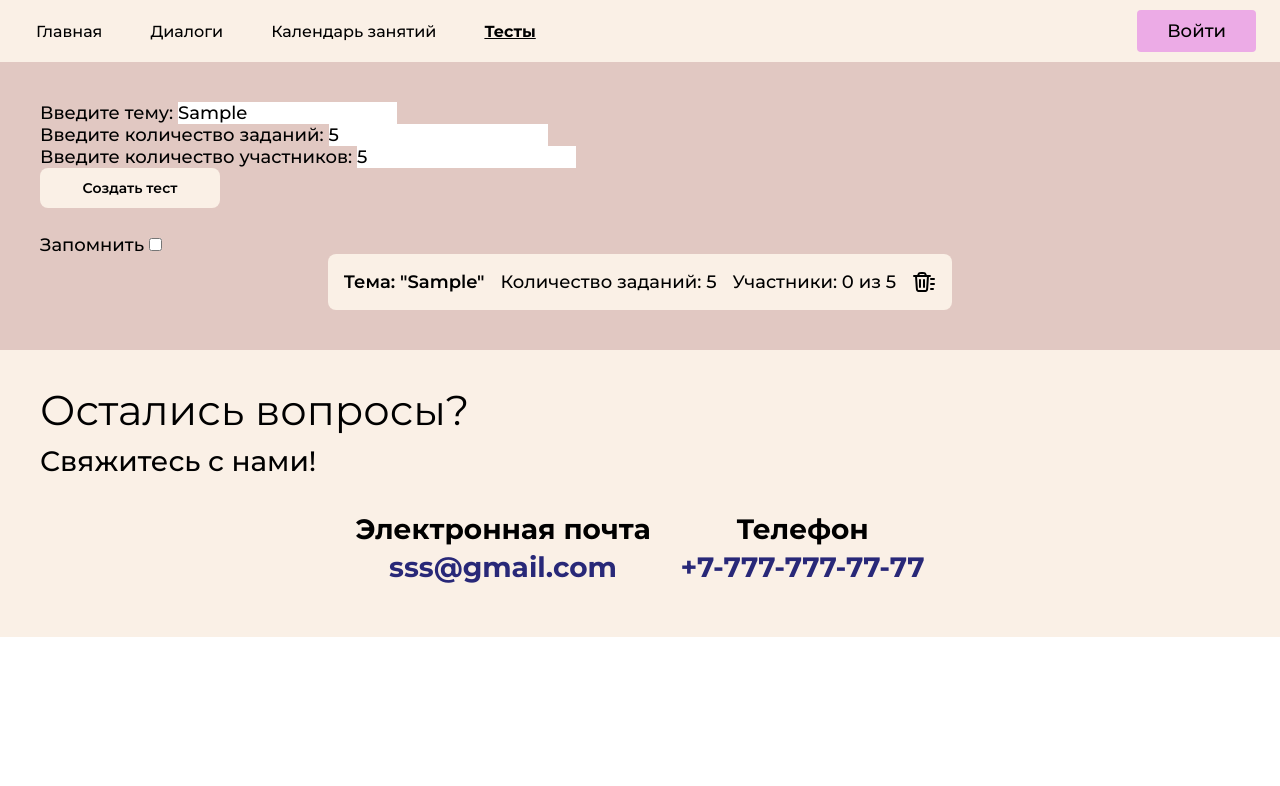
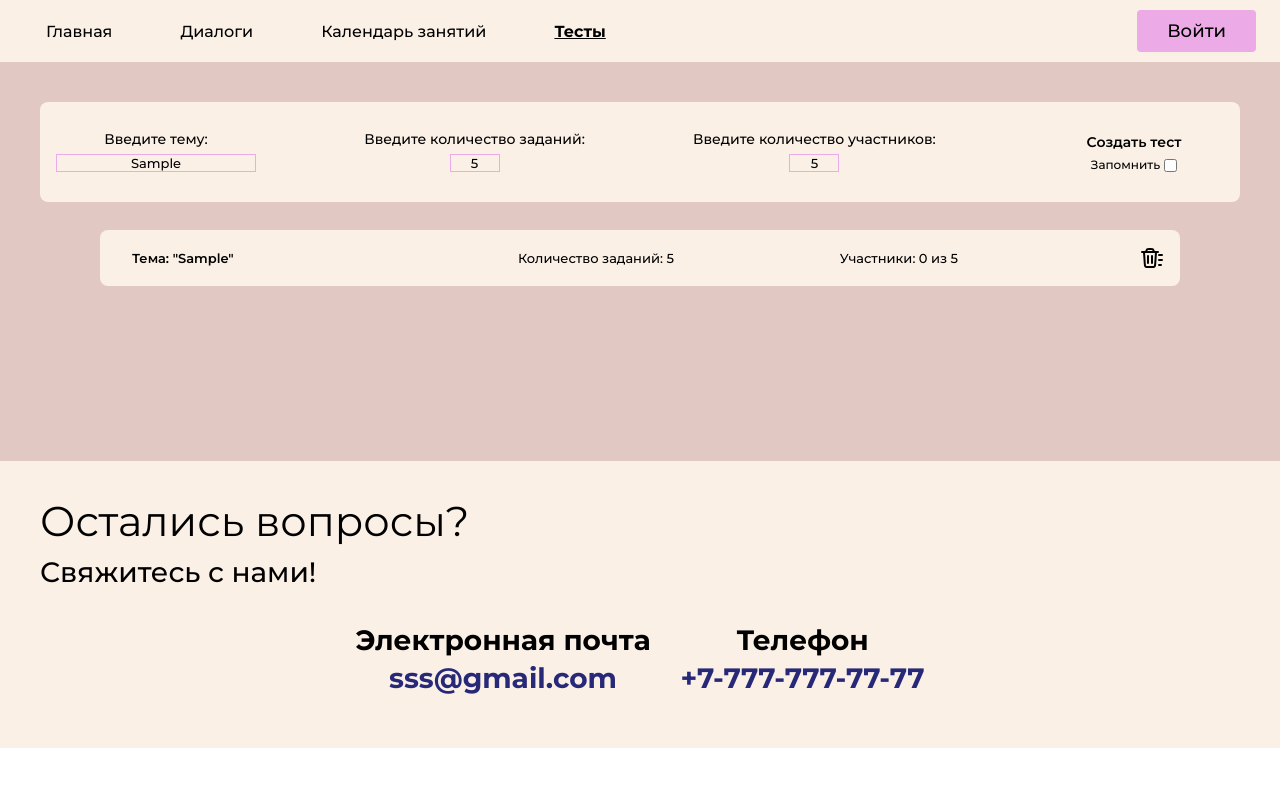
Before and after one commit to nightsea987/TutorMe, a plain HTML site: page tests.html in a window 1280 px wide. Both pictures are taken after typing "Sample", "5", "5" into the empty fields and a click on the button "Создать тест". Drawn offline with Linux system fonts and the light colour scheme; a script that the page names is missing.

Commit message:
Update style.css

```diff
--- a/style.css
+++ b/style.css
@@ -1,4 +1,5 @@
 @charset "UTF-8";
+
 * {
   padding: 0;
   margin: 0;
@@ -16,6 +17,12 @@ footer,
 header,
 aside {
   display: block;
+}
+
+input::-webkit-outer-spin-button,
+input::-webkit-inner-spin-button {
+    -webkit-appearance: none;
+    margin: 0;
 }
 
 html,
@@ -116,6 +123,7 @@ h6 {
     gap: 48px;
     list-style-type: none;
 }
+
 @media (max-width: 768px) {
   .page-list {
     flex-direction: column;
@@ -129,6 +137,7 @@ h6 {
 .page-navigation {
   display: flex;
   align-items: center;
+  width: 100%;
   justify-content: space-between;
   margin: 0;
   padding: 8px 16px;
@@ -137,19 +146,32 @@ h6 {
 .page-navigation-item-link {
     text-decoration: none;
     color: black;
+    padding: 10px;
     font-size: 1rem;
-}
-.page-navigation-item-link:hover {
+
+    &:hover {
         color: #ecabe6;
     }
-.page-navigation-item-link[active] {
+
+    &[active] {
         font-weight: 700;
         text-decoration: underline;
+    }
+}
+
+.auth-button {
+  padding: 10px 30px;
+  background-color: #ecabe6;
+  border: none;
+  cursor: pointer;
+  border-radius: 4px;
+  margin-right: 4px;
 }
 
 .menu__icon {
   display: none;
 }
+
 @media (max-width: 768px) {
   .menu__icon {
     display: block;
@@ -159,6 +181,7 @@ h6 {
     cursor: pointer;
     z-index: 5;
   }
+
   .menu__icon span {
     transition: all 0.3s ease 0s;
     top: calc(50% - 1.5px);
@@ -169,25 +192,31 @@ h6 {
     background-color: #000;
     border-radius: 5px;
   }
+
   .menu__icon span:first-child {
     top: 0;
   }
+
   .menu__icon span:last-child {
     top: auto;
     bottom: 0;
   }
+
   .menu__icon._active span {
     transform: scale(0);
   }
+
   .menu__icon._active span:first-child {
     transform: rotate(-45deg);
     top: calc(50% - 1.5px);
   }
+
   .menu__icon._active span:last-child {
     transform: rotate(45deg);
     bottom: calc(50% - 1.5px);
   }
 }
+
 @media (max-width: 768px) {
   .menu__body {
     position: absolute;
@@ -201,6 +230,7 @@ h6 {
     background-color: #faf0e6;
     transition: top 0.2s;
   }
+
   ._active .menu__body {
     top: 0;
   }
@@ -244,6 +274,7 @@ h6 {
   text-align: center;
   padding: 0 20px;
 }
+
 @media (max-width: 576px) {
   .index-title {
     font-size: 2rem;
@@ -287,6 +318,7 @@ h6 {
   gap: 40px;
   justify-content: space-between;
 }
+
 @media (max-width: 768px) {
   .index-relevance__box {
     flex-direction: column;
@@ -298,6 +330,7 @@ h6 {
   font-size: 2.6rem;
   margin-bottom: 30px;
 }
+
 @media (max-width: 576px) {
   .index-section-title {
     font-size: 1.8rem;
@@ -317,6 +350,7 @@ h6 {
   margin-top: 100px;
   flex-wrap: wrap;
 }
+
 @media (max-width: 480px) {
   .index-features-list {
     gap: 150px;
@@ -390,11 +424,13 @@ h6 {
   /*align-content: start;*/
   grid-auto-flow: row;
 }
+
 .index-specializations-list img {
   width: 100%;
   height: auto;
   border-radius: 25%;
 }
+
 .index-specializations-list :nth-child(odd) img {
   border: 3px solid #faf0e6;
 }
@@ -406,11 +442,13 @@ h6 {
   justify-content: space-around;
   gap: 24px;
 }
+
 @media (max-width: 848px) {
   .dialogues-wrapper {
     flex-direction: column-reverse;
   }
 }
+
 @media (max-width: 480px) {
   .dialogues-wrapper {
     padding: 20px;
@@ -436,7 +474,6 @@ h6 {
   display: flex;
   flex-direction: column;
   gap: 4px;
-  height: -moz-fit-content;
   height: fit-content;
   font-size: 16px;
   border-radius: 8px;
@@ -444,6 +481,7 @@ h6 {
   background-color: #faf0e6;
   min-width: 300px;
 }
+
 .chats-sort span {
   display: flex;
   align-items: center;
@@ -452,13 +490,16 @@ h6 {
   border-radius: 8px;
   padding: 8px;
 }
+
 .chats-sort span:hover {
   cursor: pointer;
   background-color: #e1c8c2;
 }
+
 .chats-sort span[active] {
   background-color: #e1c8c2;
 }
+
 @media (max-width: 848px) {
   .chats-sort {
     align-self: stretch;
@@ -480,18 +521,21 @@ h6 {
   width: 50px;
   height: 50px;
 }
+
 @media (max-width: 576px) {
   .chat img {
     width: 40px;
     height: 40px;
   }
 }
+
 @media (max-width: 576px) {
   .chat {
     padding: 8px;
     gap: 8px;
   }
 }
+
 .chat:hover {
   cursor: pointer;
 }
@@ -501,15 +545,18 @@ h6 {
   flex-direction: column;
   gap: 4px;
 }
+
 .chat-info span {
   white-space: nowrap;
   overflow: hidden;
   text-overflow: ellipsis;
 }
+
 .chat-info span.last {
   white-space: wrap;
   color: #7e7e7e;
 }
+
 @media (max-width: 576px) {
   .chat-info span {
     font-size: 14px;
@@ -520,6 +567,7 @@ h6 {
   margin-left: auto;
   align-self: center;
 }
+
 @media (max-width: 576px) {
   .chat-time {
     font-size: 14px;
@@ -529,12 +577,73 @@ h6 {
 .tests-wrapper {
   display: flex;
   flex-direction: column;
+  min-height: 399px;
   padding: 40px 40px;
   background-color: #e1c8c2;
 }
 
 .tests-container {
   align-self: center;
+  width: 90%;
+}
+
+.create-test-form {
+  display: flex;
+  align-items: center;
+  justify-content: space-between;
+  height: 100px;
+  gap: 28px;
+  background-color: #faf0e6;
+  padding: 16px;
+  border-radius: 8px;
+  margin-bottom: 28px;
+
+  .test-input {
+    display: flex;
+    flex-direction: column;
+    text-align: center;
+    align-items: center;
+    gap: 8px;
+
+    > label {
+      font-size: 14px;
+    }
+
+    > input {
+      text-align: center;
+      margin: 0 auto;
+      background: transparent;
+      font-size: 13px;
+      border: 1px solid #ecabe6;
+
+      &[type='number'] {
+        width: 50px;
+      }
+
+      &[type='text'] {
+        width: 200px;
+      }
+    }
+  }
+
+  :last-child {
+    display: flex;
+    flex-direction: column;
+    align-items: center;
+    gap: 8px;
+
+    .checkbox-button {
+      display: flex;
+      flex-direction: row;
+      justify-content: center;
+      align-items: center;
+      gap: 4px;
+
+      > label {
+        font-size: 12px;
+      }
+    }
+  }
 }
 
 .create-test {
@@ -542,40 +651,65 @@ h6 {
   border: 0;
   vertical-align: middle;
   cursor: pointer;
-  margin: 0 28px 28px auto;
   font-size: 14px;
   font-weight: 600;
-  height: 40px;
   width: 180px;
   background-color: #faf0e6;
 }
 
 .test {
   display: flex;
+  position: relative;
   align-items: center;
   justify-content: space-between;
   min-height: 56px;
-  padding: 8px 16px;
+  padding: 8px 16px 8px 32px;
   background: #faf0e6;
   border-radius: 8px;
-  flex-wrap: wrap;
-  gap: 16px;
-}
-.test a {
+
+  & a {
+    flex-basis: 220px;
+    word-break: break-word;
     text-decoration: none;
+    font-size: 13px;
     color: #000000;
     font-weight: 600;
   }
+
+  .save-icon {
+    position: absolute;
+    top: 30%;
+    left: 0;
+  }
+
+  > button {
+    background: transparent;
+    border: 0;
+    margin-left: 16px;
+    font-size: 13px;
+
+    &:hover {
+      cursor: pointer;
+    }
+  }
+
+  > span {
+    font-size: 13px;
+  }
+}
+
 @media (max-width: 480px) {
   .test a {
     font-size: 1rem;
   }
 }
+
 @media (max-width: 480px) {
   .test span {
     font-size: 0.9rem;
   }
 }
+
 @media (max-width: 768px) {
   .test {
     padding: 16px;
@@ -588,6 +722,7 @@ h6 {
   padding: 40px 40px;
   background-color: #e1c8c2;
 }
+
 @media (max-width: 576px) {
   .calendar-wrapper {
     padding: 20px;
@@ -602,6 +737,7 @@ h6 {
   border-radius: 8px;
   background: #ffffff;
 }
+
 .calendar-container table {
   clear: both;
   width: 100%;
@@ -610,6 +746,7 @@ h6 {
   border-collapse: collapse;
   color: #444;
 }
+
 .calendar-container td {
   height: 48px;
   text-align: center;
@@ -618,20 +755,24 @@ h6 {
   border-top: 1px solid #dcdcff;
   width: 14.28571429%;
 }
+
 .calendar-container td.not-current {
   color: #c0c0c0;
 }
+
 .calendar-container td.today {
   font-weight: 700;
   color: #28283b;
   font-size: 1.5em;
 }
+
 .calendar-container thead td {
   border: none;
   color: #28283b;
   text-transform: uppercase;
   font-size: 1.5em;
 }
+
 @media (max-width: 384px) {
   .calendar-container {
     width: 100%;
@@ -666,6 +807,7 @@ h6 {
   text-transform: uppercase;
   transition: all 0.3s ease;
 }
+
 .calendar-prev:hover,
 .calendar-next:hover {
   color: #28283b;
@@ -689,6 +831,7 @@ h6 {
   font-size: 28px;
   margin-bottom: 40px;
 }
+
 @media (max-width: 576px) {
   .page-footer-paragraph {
     text-align: center;
@@ -702,6 +845,7 @@ h6 {
   align-items: center;
   gap: 30px;
 }
+
 @media (max-width: 768px) {
   .page-footer-description-box {
     flex-direction: column;
@@ -721,6 +865,7 @@ h6 {
   text-align: center;
   margin-bottom: 10px;
 }
+
 @media (max-width: 576px) {
   .page-footer-description-name {
     font-size: 1.3rem;
@@ -733,6 +878,7 @@ h6 {
   text-align: center;
   color: rgb(40, 40, 120);
 }
+
 @media (max-width: 576px) {
   .page-footer-description-link {
     font-size: 1.2rem;
```
Lines whose indentation alone changed are shown as unchanged.
